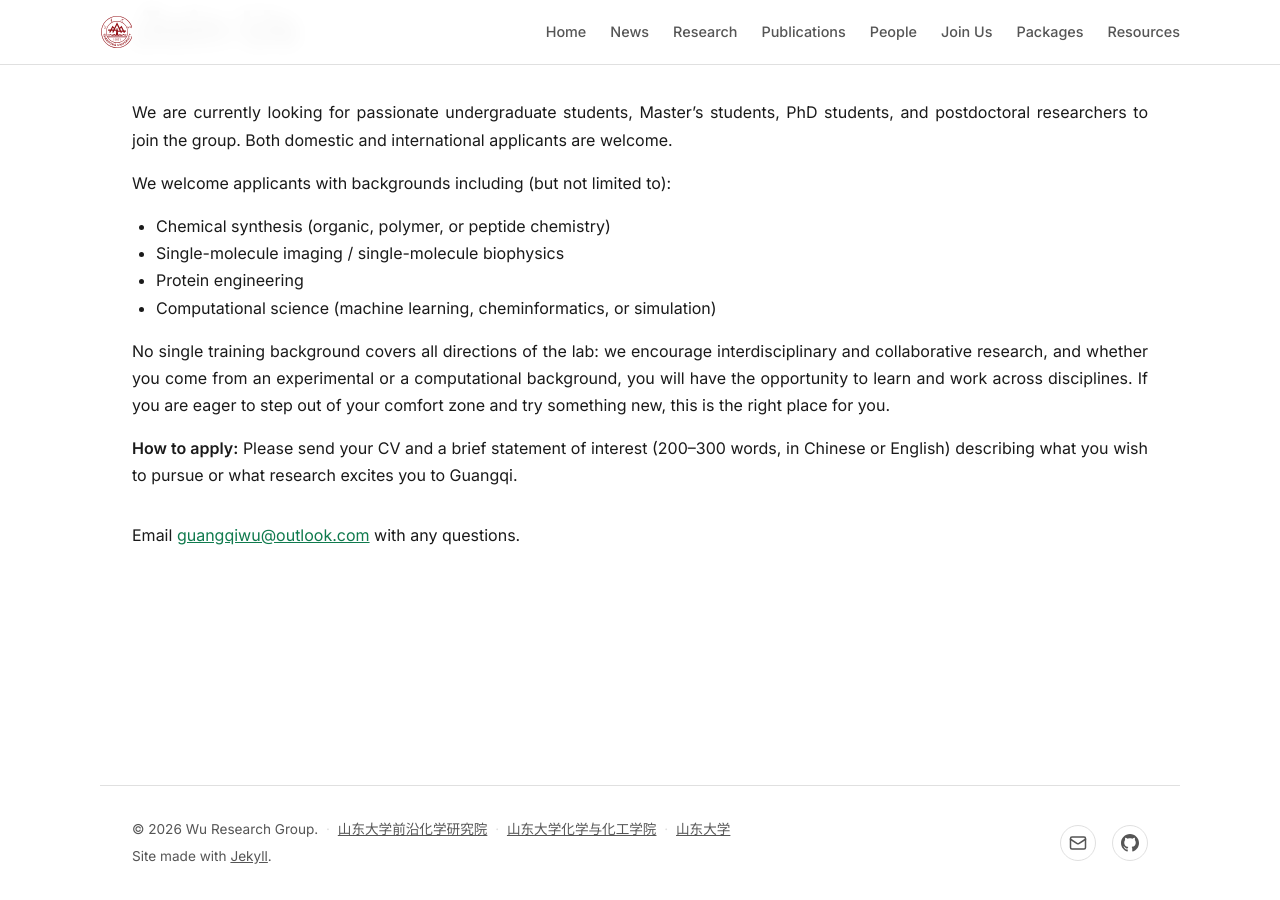
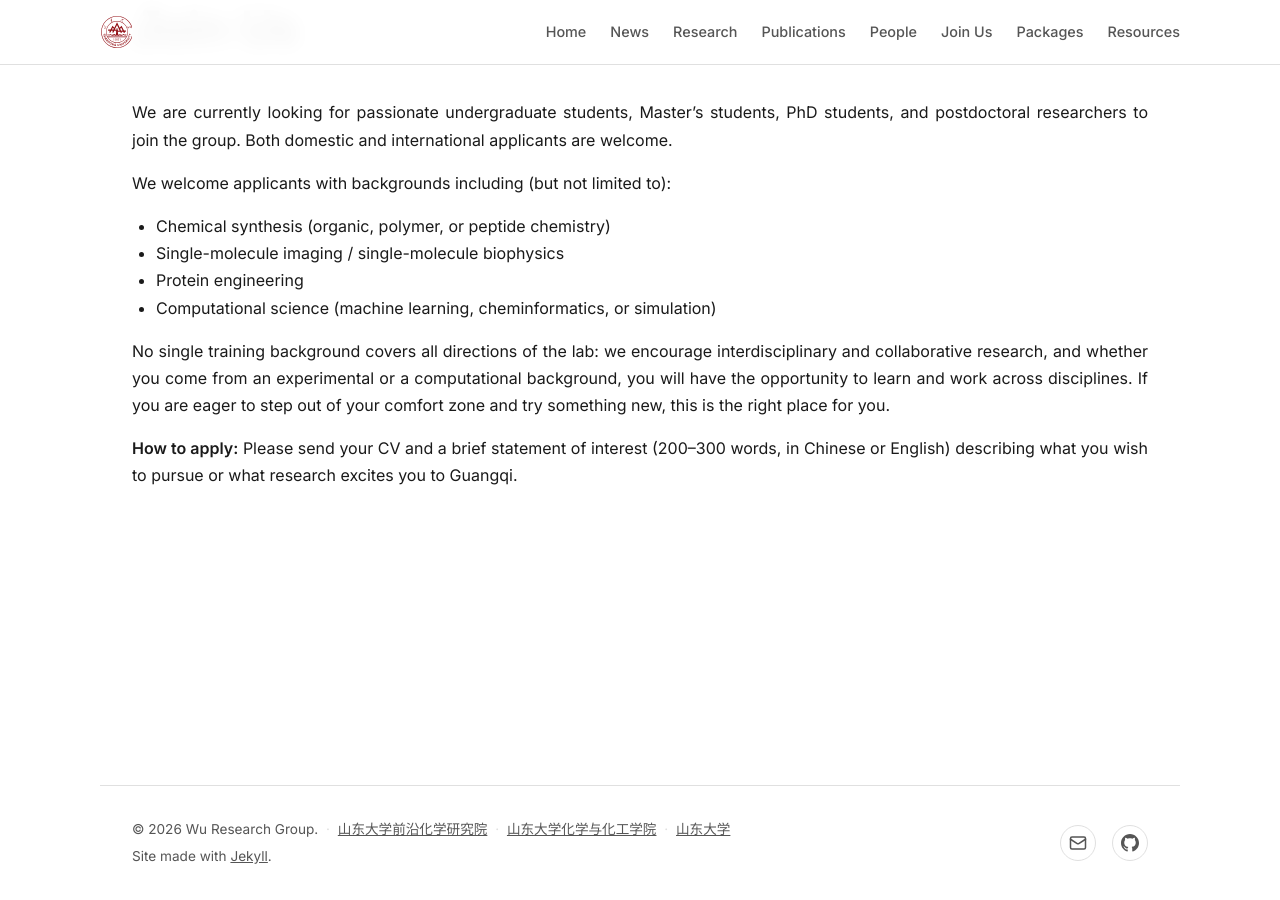
Before and after one commit to wuRoy/wuroy.github.io, a Jekyll site: the page built from join.html, in a window 1280 px wide and 900 px high, scrolled down 115 px. Built offline with Jekyll 4.4.1, drawn with Linux system fonts in a browser that asks for light colours.

Commit message:
Remove contact line from Join Us

```diff
--- a/join.html
+++ b/join.html
@@ -21,9 +21,5 @@ title: Join Us
     </section>
     {% endfor %}
     {% endif %}
-
-    <p class="join-contact">
-      Email <a href="mailto:{{ site.data.join.email | default: site.social.email }}">{{ site.data.join.email | default: site.social.email }}</a> with any questions.
-    </p>
   </div>
 </div>
```
